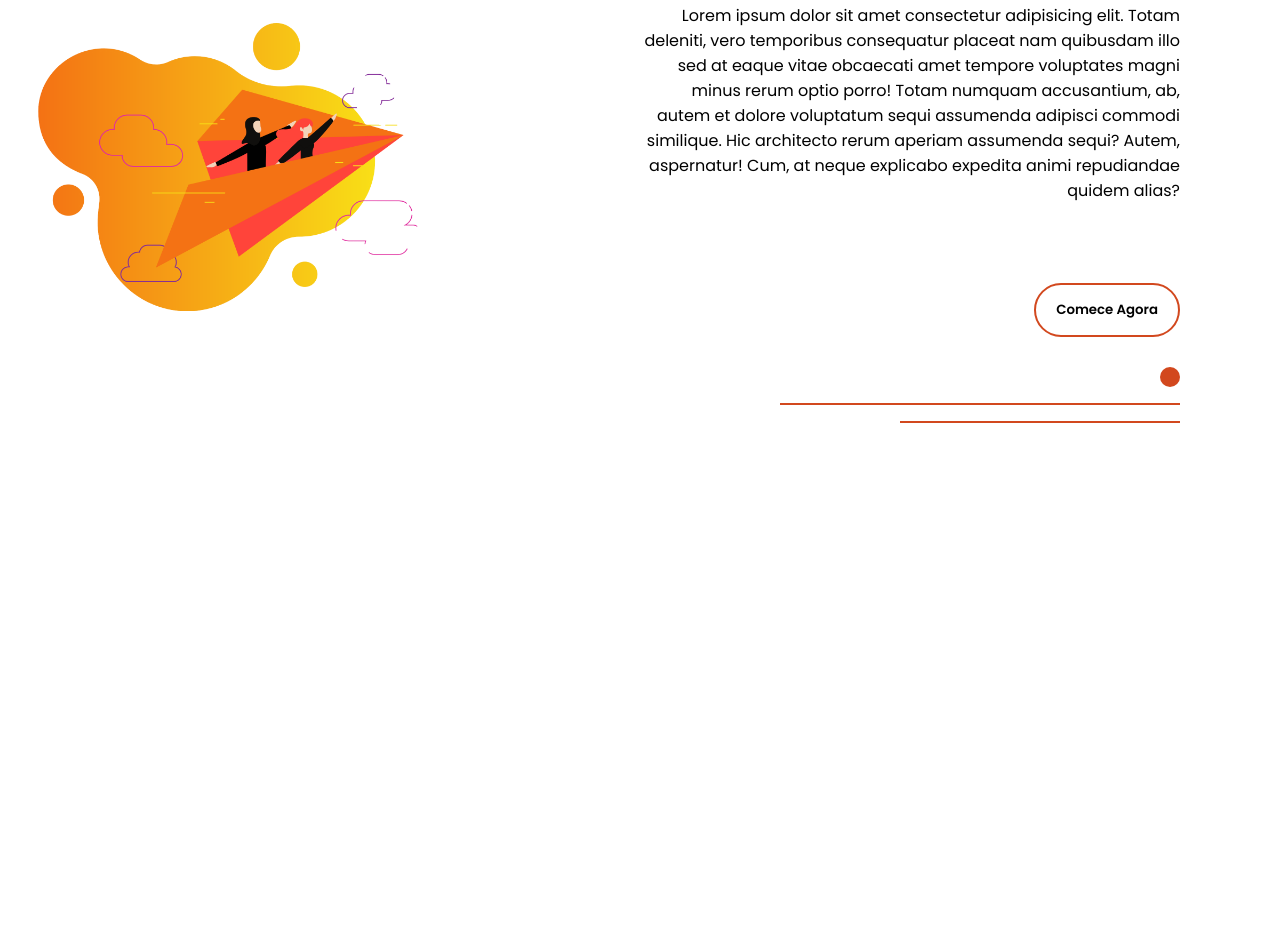
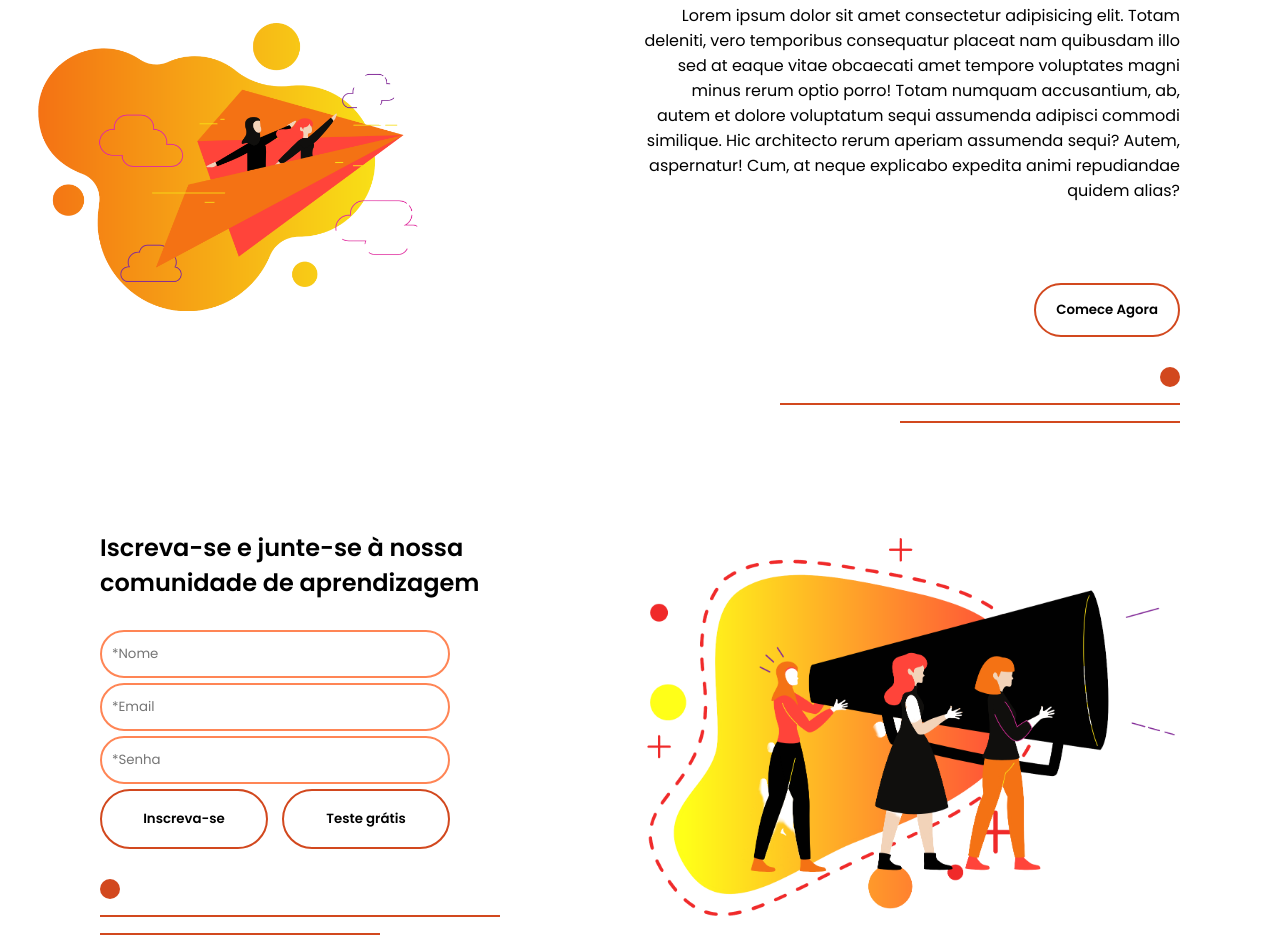
Before and after one commit to NatercioCarvalho/Site-Intuitivo., a plain HTML site: page index.html in a window 1280 px wide. Shown: the part 3131-4070 px from the top of the page. Before the commit the page ends 3661 px from the top, so only its background shows below. Drawn offline with nearby package versions, Linux system fonts and the light colour scheme.

Commit message:
Header, nav e sessões sobre, grupo, cursos, ofertas e contatos finalizados. Main, footer e Js em fase de desenvolvimento.

```diff
--- a/css/style.css
+++ b/css/style.css
@@ -210,3 +210,36 @@ nav ul li a{
     margin: 30px 0;
 }
 /*---contatos*/
+.contact-row{
+    display: flex;
+    align-items: center;
+    flex-wrap: wrap;
+}
+.contact-left-col, .contact-right-col{
+    flex-basis: 50%;
+}
+.contact-right-col img{
+    width: 100%;
+}
+form{
+    max-width: 350px;
+    margin: 30px 0;
+}
+form input{
+    width: 100%;
+    padding: 12px 10px;
+    margin-bottom: 5px;
+    outline: none;
+    box-shadow: none;
+    border: 2px solid #ff8555;
+    border-radius: 40px;
+}
+.btn-box{
+    width: 100%;
+    display: flex;
+    justify-content: space-between;
+}
+.btn-box button{
+    flex-basis: 48%;
+    padding: 18px 0;
+}
--- a/index.html
+++ b/index.html
@@ -156,6 +156,36 @@
 
     </section>
 
+    <section id="contact">
+        <div class="container contact-row">
+            <div class="contact-left-col">
+                <h1>Iscreva-se e junte-se à nossa <br>comunidade de aprendizagem </h1>
+                <form action="">
+                    <input type="text" placeholder="*Nome">
+                    <input type="email" placeholder="*Email">
+                    <input type="password" placeholder="*Senha">
+                    <div class="btn-box">
+                        <button class="common-btn">Inscreva-se</button>
+                        <button class="common-btn">Teste grátis</button>
+
+                    </div>
+
+                </form>
+                <div class="line">
+                    <span class="line-1"></span><br>
+                    <span class="line-2"></span><br>
+                    <span class="line-3"></span>
+                </div>
+            </div>
+            <div class="contact-right-col">
+                <img src="src/image/img-5.png" alt="">
+
+            </div>
+
+        </div>
+
+    </section>
+
 
 
     <script type="module" src="https://unpkg.com/ionicons@5.5.2/dist/ionicons/ionicons.esm.js"></script>
```
